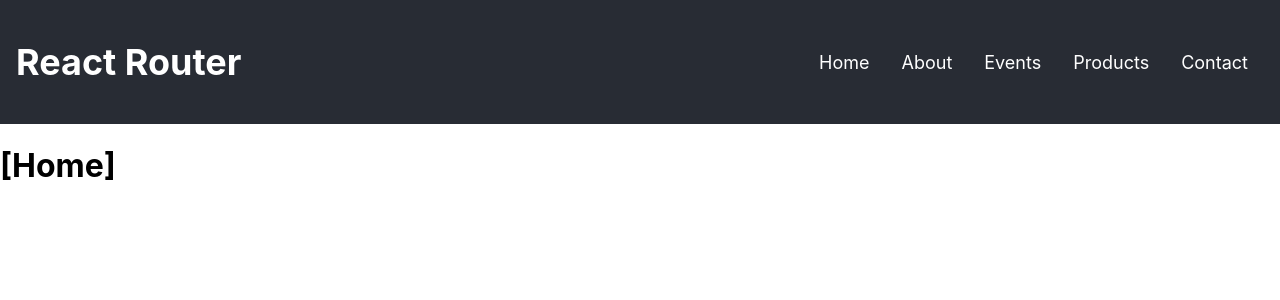
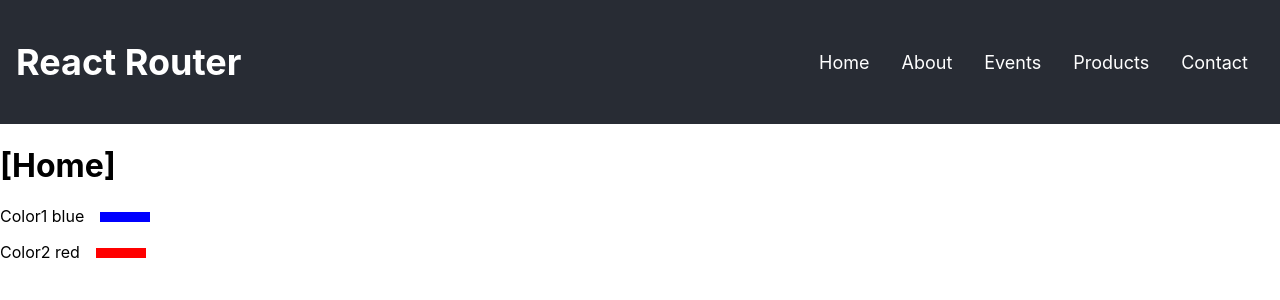
Before and after one commit to mikaeileghbal/react-router-start, a React (Create React App) app: page / in a window 1280 px wide. Shown: the top 300 px of the page. Built offline with nearby package versions, Linux system fonts and the light colour scheme.

Commit message:
add detail page and navigation

```diff
--- a/src/App.js
+++ b/src/App.js
@@ -3,6 +3,7 @@
 import {
   About,
   Contact,
+  Detail,
   Events,
   History,
   Home,
@@ -31,6 +32,7 @@
         <Route path="/events" element={<Events />} />
         <Route path="/products" element={<Products />} />
         <Route path="/contact" element={<Contact />} />
+        <Route path=":id" element={<Detail />} />
         <Route path="*" element={<NotFound404 />} />
       </Routes>
     </div>
--- a/src/pages.js
+++ b/src/pages.js
@@ -1,10 +1,40 @@
 import React from "react";
-import { Outlet, useLocation } from "react-router";
+import { Outlet, useLocation, useNavigate, useParams } from "react-router";
+
+const items = [
+  {
+    id: 1,
+    name: "Color1",
+    color: "blue",
+  },
+  {
+    id: 2,
+    name: "Color2",
+    color: "red",
+  },
+];
 
 export function Home() {
+  const navigate = useNavigate();
   return (
     <div>
       <h1>[Home]</h1>
+      {items.map((item) => (
+        <p key={item.id}>
+          {item.name} {item.color}
+          <span
+            style={{
+              marginLeft: "16px",
+              backgroundColor: item.color,
+              width: "50px",
+              height: "10px",
+              display: "inline-block",
+              cursor: "pointer",
+            }}
+            onClick={() => navigate(`/${item.id}`)}
+          ></span>
+        </p>
+      ))}
     </div>
   );
 }
@@ -117,3 +147,30 @@
     </section>
   );
 }
+
+export function Detail() {
+  const navigate = useNavigate();
+  let { id } = useParams();
+  let foundItem = items.find((item) => item.id === parseInt(id));
+
+  return (
+    <div>
+      <button type="button" onClick={() => navigate(`/`)}>
+        Back home
+      </button>
+      <p>
+        Detail page for id: {foundItem.id} {foundItem.name}
+        <span
+          style={{
+            marginLeft: "16px",
+            backgroundColor: foundItem.color,
+            width: "500px",
+            height: "500px",
+            display: "block",
+            margin: "16px",
+          }}
+        ></span>
+      </p>
+    </div>
+  );
+}
```
